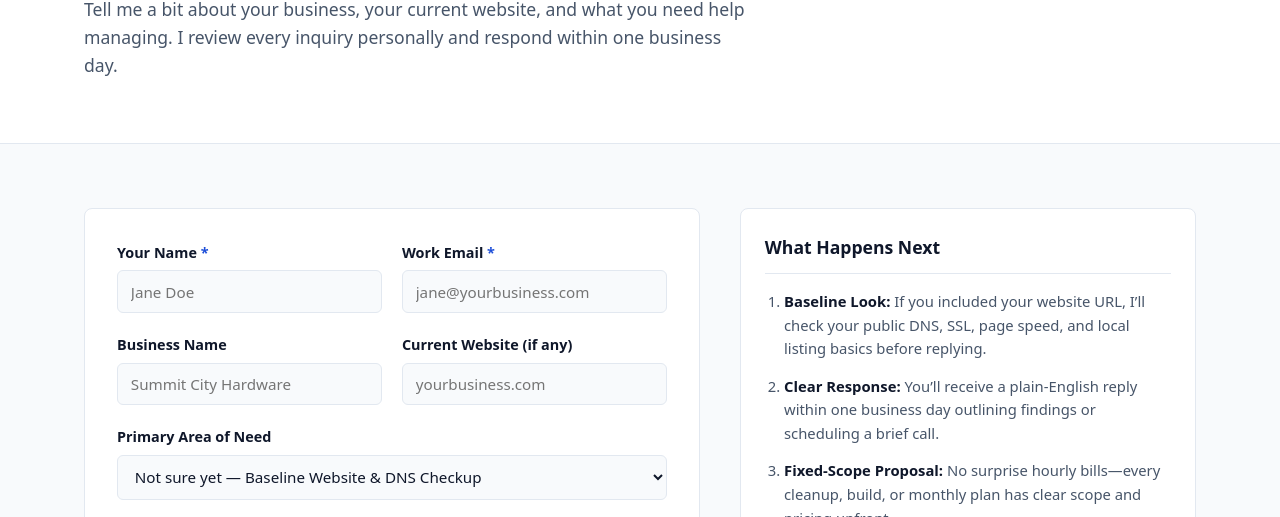
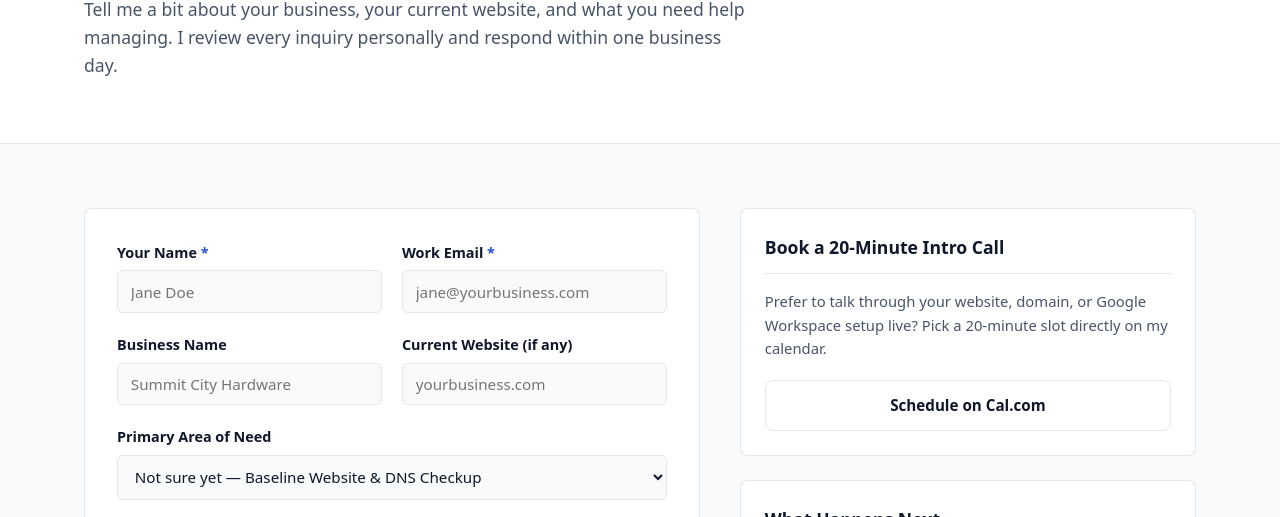
Before and after one commit to jarod-maxwell/maxwellwebops, an Astro site: page /contact in a window 1280 px wide. Shown: the part 265-782 px from the top of the page. Built offline with nearby package versions, Linux system fonts and the light colour scheme; Astro itself is replaced by a stand-in of ours.

Commit message:
integrate cal.com booking on contact/thanks pages

```diff
--- a/src/pages/contact.astro
+++ b/src/pages/contact.astro
@@ -109,6 +109,20 @@ import BaseLayout from '../layouts/BaseLayout.astro';
         </form>
 
         <aside class="contact-sidebar" aria-label="Direct contact details">
+          <div class="info-card">
+            <h2>Book a 20-Minute Intro Call</h2>
+            <p class="card-copy">
+              Prefer to talk through your website, domain, or Google Workspace setup live? Pick a 20-minute slot directly on my calendar.
+            </p>
+            <a
+              href="https://cal.com/jarod-maxwell/20-min"
+              target="_blank"
+              rel="noopener noreferrer"
+              class="btn btn-secondary btn-full"
+            >
+              Schedule on Cal.com
+            </a>
+          </div>
           <div class="info-card">
             <h2>What Happens Next</h2>
             <ol class="steps-list">
@@ -340,4 +354,27 @@ import BaseLayout from '../layouts/BaseLayout.astro';
       grid-template-columns: 1fr;
     }
   }
+
+  .card-copy {
+    margin: 0 0 1.15rem;
+    font-size: 0.925rem;
+    color: var(--color-text-muted);
+  }
+
+  .btn-secondary {
+    background-color: var(--color-surface);
+    color: var(--color-text);
+    border: 1px solid var(--color-border);
+    text-decoration: none;
+  }
+
+  .btn-secondary:hover {
+    border-color: var(--color-text-muted);
+    color: var(--color-text);
+  }
+
+  .btn-full {
+    width: 100%;
+    align-self: stretch;
+  }
 </style>
```
Also changed, not shown: src/pages/thanks.astro (+12 -3 lines).
